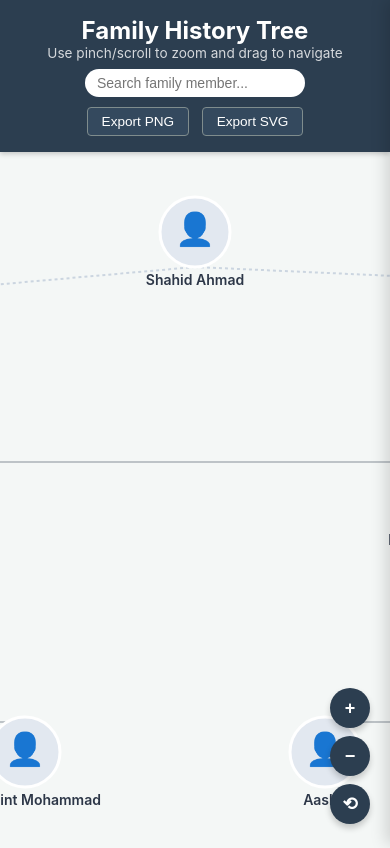
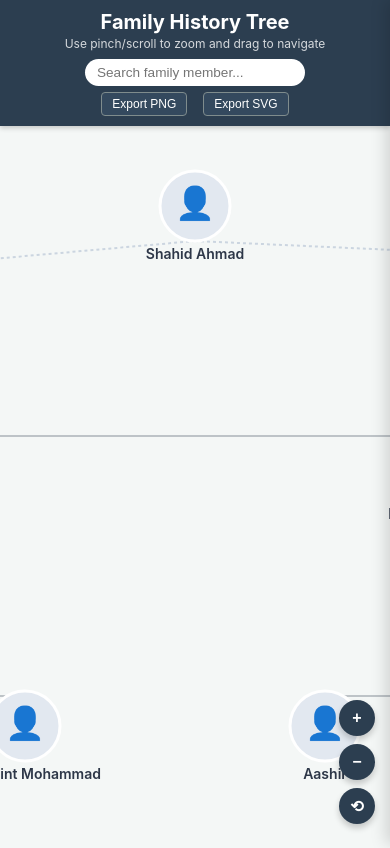
Before and after one commit to manwar/family-history, a website: page index.html in a window 390 px wide. Drawn offline with nearby package versions, Linux system fonts and the light colour scheme.

Commit message:
- Added style for mobile device.

```diff
--- a/style.css
+++ b/style.css
@@ -234,3 +234,57 @@ svg text {
   background-color: #1abc9c;
   border-color: #16a085;
 }
+
+/* Mobile Responsive Adjustments */
+@media screen and (max-width: 600px) {
+  /* 1. Compact Header Padding & Text */
+  header {
+    padding: 10px 12px !important;
+  }
+
+  header h1 {
+    font-size: 1.25rem !important;
+    margin-bottom: 2px !important;
+  }
+
+  header p {
+    font-size: 0.75rem !important;
+    margin-bottom: 8px !important;
+  }
+
+  /* 2. Streamline Search Field & Dropdown */
+  .search-box {
+    max-width: 90% !important;
+    margin: 0 auto !important;
+  }
+
+  .search-box input {
+    padding: 6px 12px !important;
+    font-size: 0.85rem !important;
+  }
+
+  /* 3. Side-by-Side Export Buttons */
+  .export-controls {
+    margin-top: 6px !important;
+    display: flex !important;
+    justify-content: center !important;
+    gap: 8px !important;
+  }
+
+  .btn-export {
+    padding: 4px 10px !important;
+    font-size: 0.75rem !important;
+  }
+
+  /* 4. Keep Floating Zoom Controls In-Bounds Above Mobile Nav Bar */
+  .zoom-controls {
+    bottom: 20px !important;
+    right: 15px !important;
+  }
+
+  .zoom-controls button {
+    width: 36px !important;
+    height: 36px !important;
+    font-size: 16px !important;
+  }
+}
```
